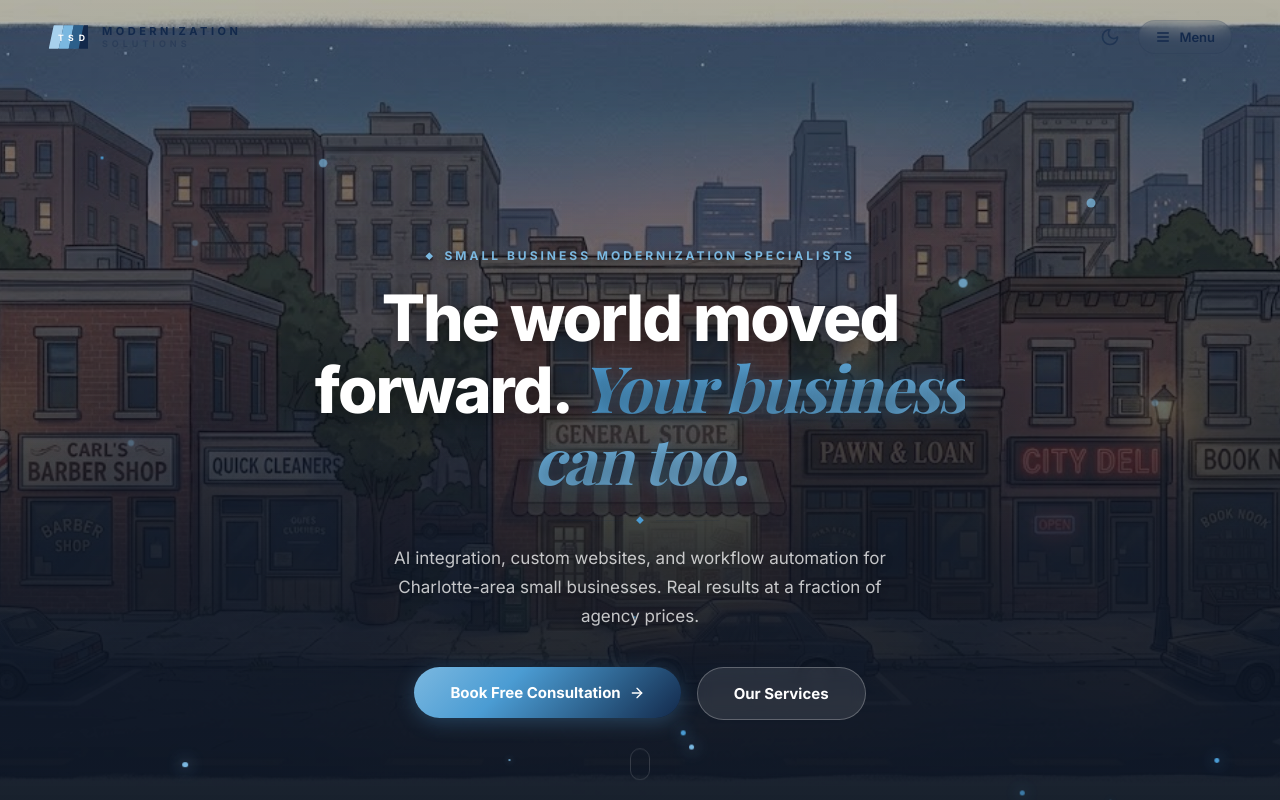
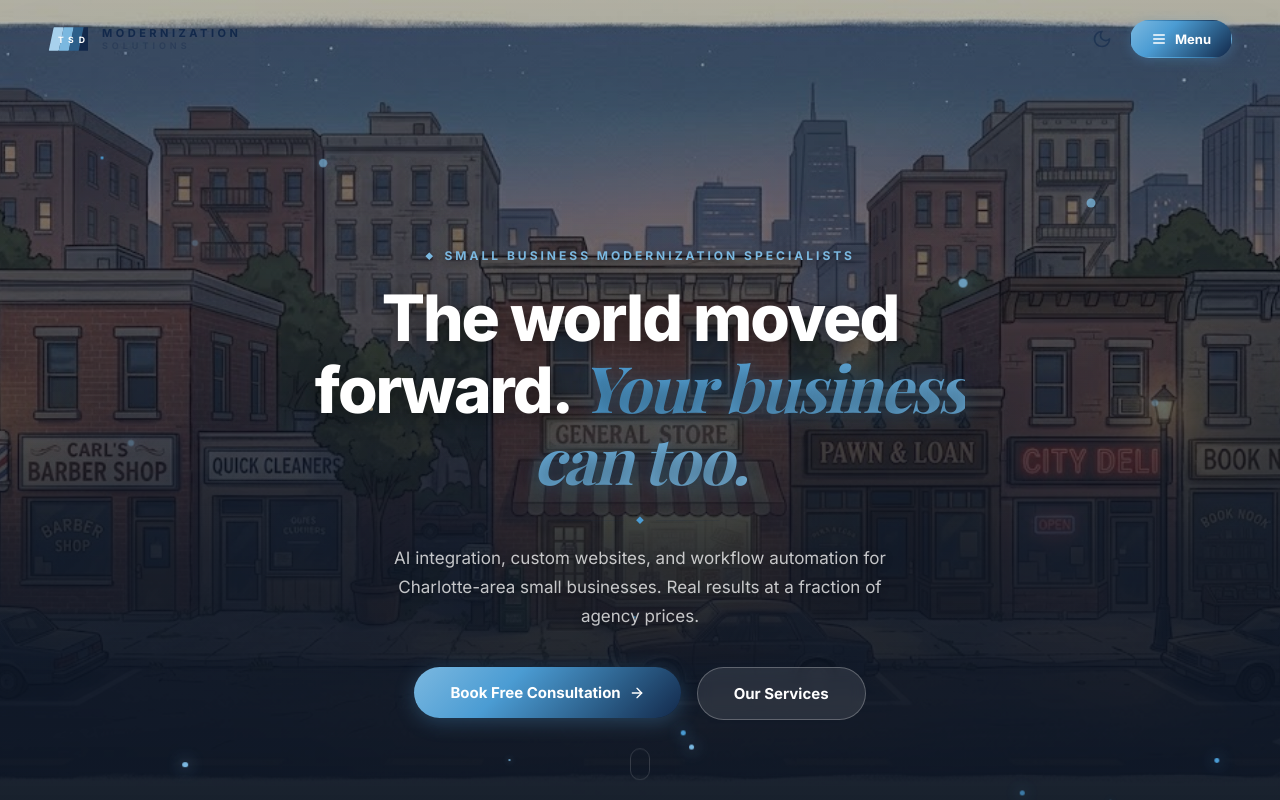
Before and after one commit to nashyD/tsd-modernization-solutions, a React (Vite) app in the folder tsd-modernization/: page / in a window 1280 px wide. Shown: the top 800 px of the page. Built offline with nearby package versions, Linux system fonts and the light colour scheme; a web font is replaced by a local one.

Commit message:
Make Menu button more prominent with gradient fill and glow
Co-Authored-By: Claude Opus 4.6 (1M context) <noreply@anthropic.com>

```diff
--- a/tsd-modernization/src/Layout.jsx
+++ b/tsd-modernization/src/Layout.jsx
@@ -76,13 +76,15 @@ export default function Layout() {
           {/* Menu dropdown trigger */}
           <div ref={menuRef} style={{ position: "relative" }}>
             <button onClick={() => setMenuOpen(!menuOpen)} style={{
-              background: "none", border: `1.5px solid ${v("surface-border")}`, cursor: "pointer",
-              color: v("text"), padding: "8px 16px", borderRadius: "100px",
+              background: menuOpen ? v("surface") : C.gradientPrism,
+              border: menuOpen ? `1.5px solid ${v("surface-border")}` : "1.5px solid transparent",
+              cursor: "pointer",
+              color: menuOpen ? v("text") : "#fff",
+              padding: "10px 20px", borderRadius: "100px",
               display: "flex", alignItems: "center", gap: "8px",
-              fontSize: "13px", fontWeight: 600, fontFamily: "var(--font-body)",
-              backdropFilter: "blur(8px)", WebkitBackdropFilter: "blur(8px)",
-              transition: "border-color 0.2s ease, background 0.2s ease",
-              background: menuOpen ? v("surface") : "transparent",
+              fontSize: "13px", fontWeight: 700, fontFamily: "var(--font-body)",
+              transition: "all 0.2s ease",
+              boxShadow: menuOpen ? "none" : "0 2px 12px rgba(75,156,211,0.3)",
             }} aria-label="Navigation menu">
               {menuOpen ? <XIcon size={16} /> : <MenuIcon size={16} />}
               Menu
```
